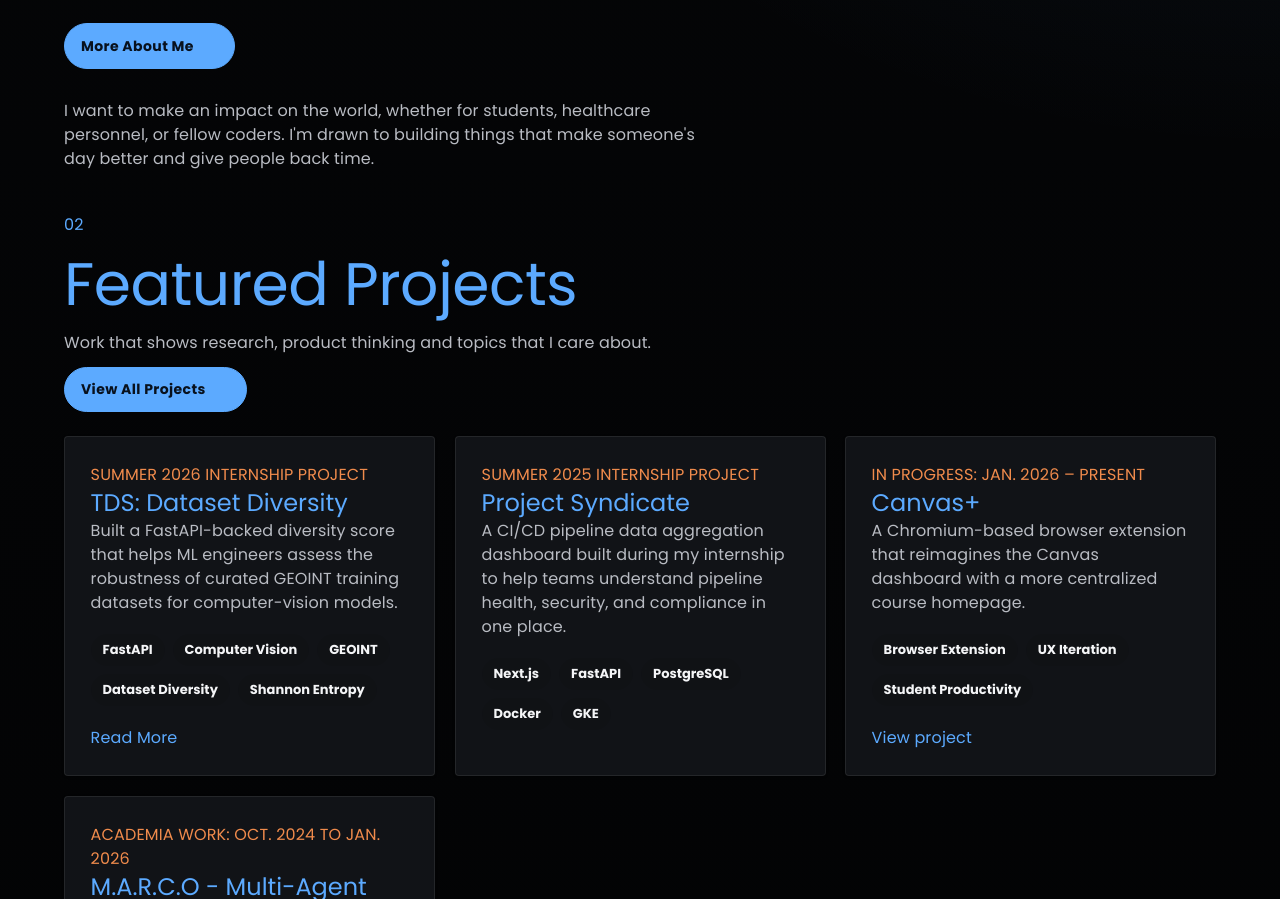
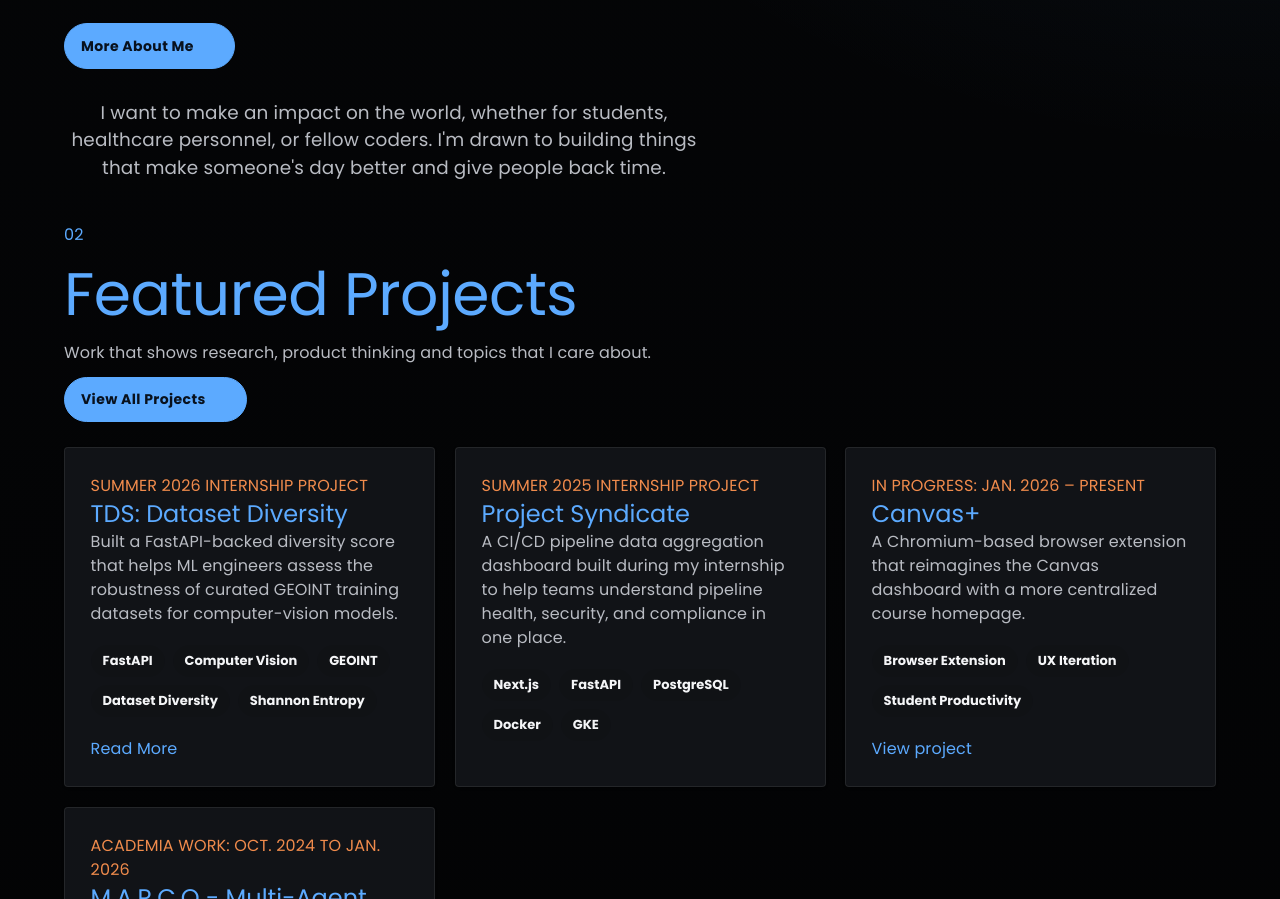
Before and after one commit to versatileisonline/portfolio, a React (Vite) app: page / in a window 1280 px wide. Shown: the part 941-1840 px from the top of the page. Built offline with nearby package versions, Linux system fonts and the light colour scheme; some icons are missing.

Commit message:
consistent coloring

```diff
--- a/src/App.tsx
+++ b/src/App.tsx
@@ -629,7 +629,7 @@
         </Box>
 
         <Box className="about-home-copy fade-in-up" style={{ animationDelay: '340ms' }}>
-          <Typography className="card-description">
+          <Typography className="card-description" sx={{ textAlign: 'center', fontSize: '1.15rem' }}>
             I want to make an impact on the world, whether for students, healthcare personnel, or fellow coders. I&apos;m
             drawn to building things that make someone&apos;s day better and give people back time.
           </Typography>
@@ -806,9 +806,11 @@
 function AboutPage() {
   return (
     <Stack spacing={4.5}>
-      <PageSummaryCard
-        subtitle="A little more context on how I think, what I value, and who I am outside of technical work."
-      />
+      <Box className="projects-page-intro fade-in-up" style={{ animationDelay: '80ms' }}>
+        <Typography variant="h4" className="card-title projects-page-title">
+          A little more context on how I think, what I value, and who I am outside of technical work.
+        </Typography>
+      </Box>
 
       <Card className="section-card fade-in-up page-card" style={{ animationDelay: '160ms' }}>
         <CardContent className="page-card-content">
```
